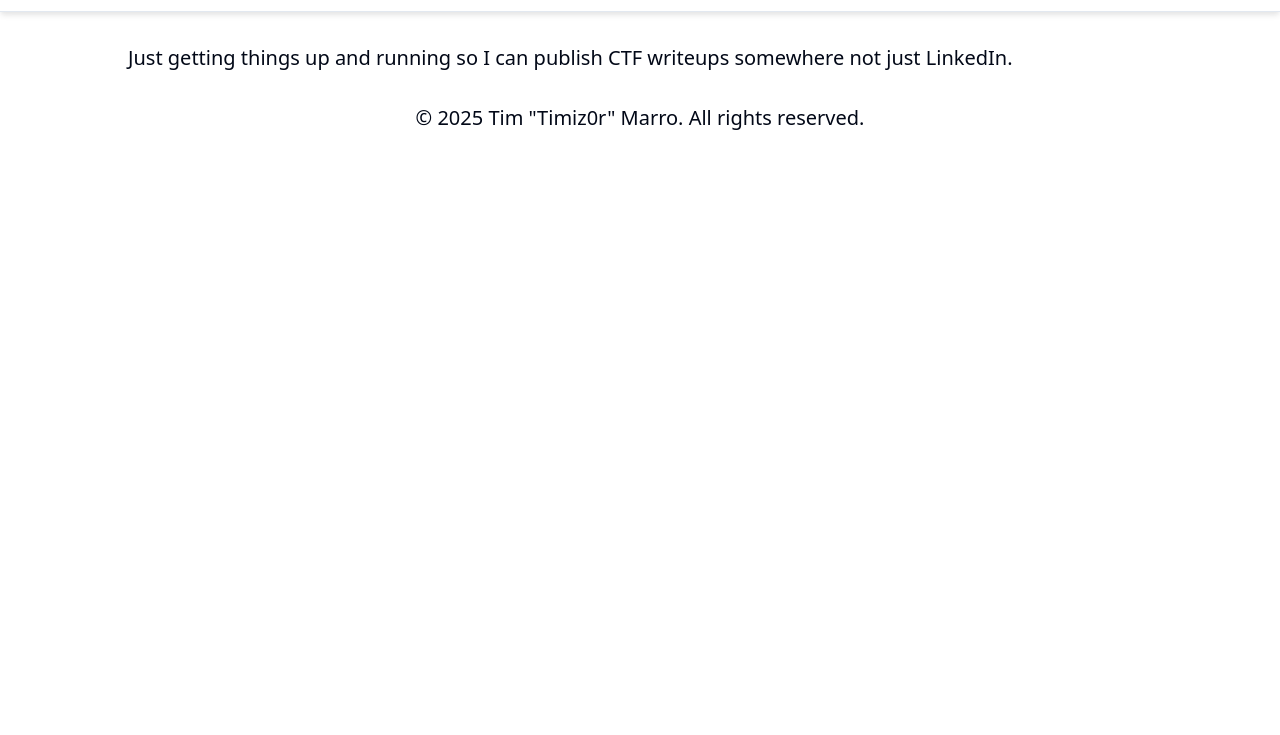
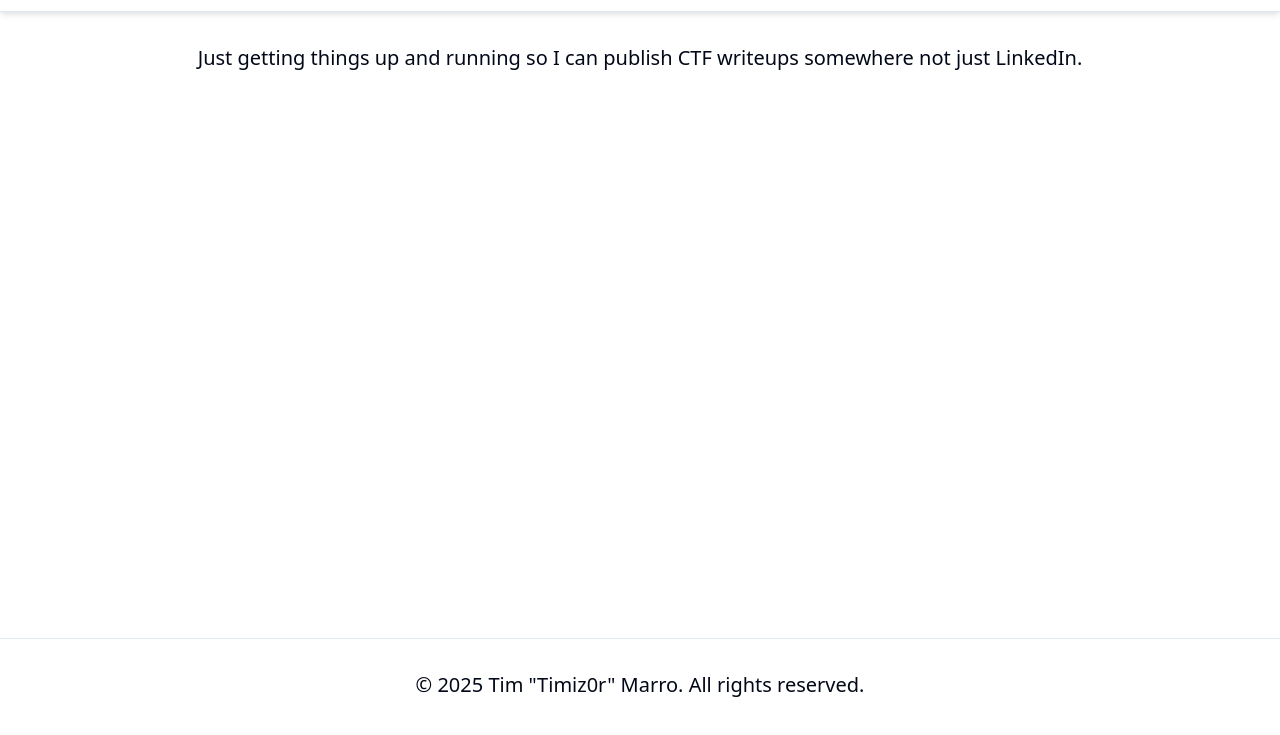
Before and after one commit to Timiz0r/mysite, an Astro site: page / in a window 1280 px wide. Shown: the part 53-788 px from the top of the page. Built offline with nearby package versions, Linux system fonts and the light colour scheme; Astro itself is replaced by a stand-in of ours.

Commit message:
Ensure footer is at the bottom if there's not enough actual content

```diff
--- a/src/components/Body.astro
+++ b/src/components/Body.astro
@@ -4,12 +4,10 @@ import Footer from '../components/Footer.astro';
 ---
 
 <!-- TODO: after a while, consider integrating into main layout. is currently separate in case we want other layouts with same body. -->
-<body class="min-h-screen bg-background font-sans antialiased text-xl">
+<body class="flex flex-col min-h-screen bg-background font-sans antialiased text-xl">
     <Header />
-    <div class="max-w-screen-lg mx-auto py-8">
-        <main>
-            <slot />
-        </main>
-        <Footer />
-    </div>
+    <main class="flex-auto max-w-screen-lg mx-auto py-8">
+        <slot />
+    </main>
+    <Footer />
 </body>
--- a/src/components/Footer.astro
+++ b/src/components/Footer.astro
@@ -2,6 +2,6 @@
 const today = new Date();
 ---
 
-<footer class="px-2 pt-8 pb-12 text-center">
+<footer class="px-2 pt-8 pb-12 text-center border-t shadow-md shadow-boxshadow w-full">
 	&copy; {today.getFullYear()} Tim "Timiz0r" Marro. All rights reserved.
 </footer>
```
